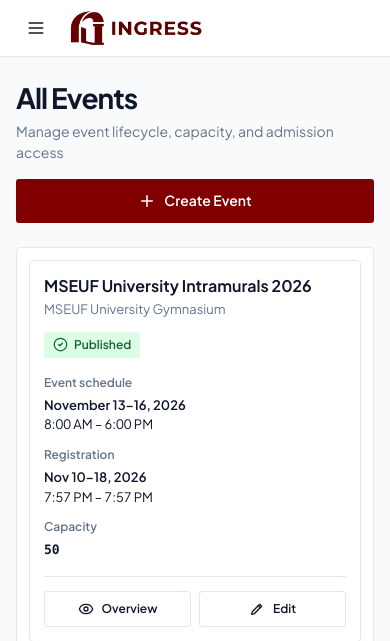
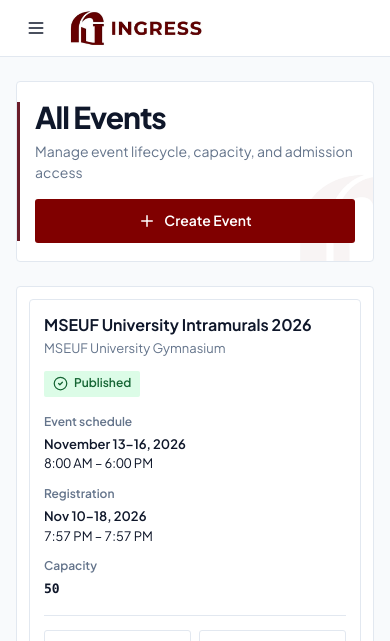
Before and after one commit to lucifron28/Ingress, a Laravel app: page /organizer/events in a window 390 px wide. Shown: the top 641 px of the page. Run offline with Laravel 12, Linux system fonts and the light colour scheme; a user stored in the database is signed in; data comes from the database, SQL or seed files in the repository; data that the repository does not hold is empty; style sheets or scripts are compiled from the project's sources; parts of the project's set-up code (start-up, migrations or seed data) failed here and were passed over.

Commit message:
feat(web): add editorial page headers and refine sidebar branding

```diff
--- a/api/resources/css/app.css
+++ b/api/resources/css/app.css
@@ -293,6 +293,10 @@ a {
     object-fit: contain;
 }
 
+.app-sidebar .app-sidebar__logo--symbol {
+    display: none;
+}
+
 .app-sidebar__control {
     display: inline-grid;
     width: 34px;
@@ -344,9 +348,14 @@ a {
 }
 
 .app-sidebar__link.is-active {
-    color: var(--mseuf-maroon);
-    background: #fdf2f2;
+    color: #ffffff;
+    background: var(--mseuf-maroon);
     font-weight: 600;
+}
+
+.app-sidebar__link.is-active:hover {
+    color: #ffffff;
+    background: var(--mseuf-maroon-dark);
 }
 
 .app-sidebar__link-label,
@@ -784,16 +793,57 @@ tbody tr:hover > th[scope='row'] {
     margin-bottom: 28px;
 }
 
+.page-header--editorial {
+    position: relative;
+    isolation: isolate;
+    min-height: 140px;
+    align-items: center;
+    padding: 24px 28px;
+    overflow: hidden;
+    background: var(--surface-white);
+    border: 1px solid var(--neutral-border);
+    border-radius: var(--radius-panel);
+}
+
+.page-header--editorial::before {
+    position: absolute;
+    z-index: 1;
+    inset-block: 24px;
+    left: 0;
+    width: 3px;
+    background: var(--muted-burgundy);
+    content: '';
+}
+
+.page-header__watermark {
+    position: absolute;
+    z-index: 0;
+    top: 50%;
+    right: -26px;
+    width: 205px;
+    height: 205px;
+    object-fit: contain;
+    opacity: 0.06;
+    transform: translateY(-50%);
+    pointer-events: none;
+    user-select: none;
+}
+
+.page-header--editorial > :not(.page-header__watermark) {
+    position: relative;
+    z-index: 2;
+}
+
 .page-header__copy {
     min-width: 0;
 }
 
 .page-header__title {
     color: var(--neutral-dark);
-    font-size: clamp(28px, 2vw, 30px);
-    font-weight: 700;
+    font-size: clamp(34px, 2.4vw, 36px);
+    font-weight: 750;
     letter-spacing: -0.035em;
-    line-height: 1.2;
+    line-height: 1.15;
 }
 
 .page-header__subtitle {
@@ -804,6 +854,11 @@ tbody tr:hover > th[scope='row'] {
 
 .page-header__actions {
     flex: 0 0 auto;
+}
+
+.page-header--editorial .page-header__actions {
+    position: relative;
+    z-index: 2;
 }
 
 .dashboard-stats-section {
@@ -2352,6 +2407,34 @@ tbody tr:hover > th[scope='row'] {
         margin-bottom: 24px;
     }
 
+    .page-header--editorial {
+        min-height: 0;
+        align-items: flex-start;
+        padding: 20px;
+    }
+
+    .page-header--editorial::before {
+        inset-block: 20px;
+    }
+
+    .page-header--editorial .page-header__actions {
+        width: 100%;
+    }
+
+    .page-header--editorial .page-header__actions .button,
+    .page-header--editorial .page-header__actions .btn {
+        width: 100%;
+    }
+
+    .page-header__watermark {
+        top: auto;
+        right: -30px;
+        bottom: -38px;
+        width: 145px;
+        height: 145px;
+        transform: none;
+    }
+
     .page-header__actions .button {
         width: 100%;
     }
@@ -2600,6 +2683,22 @@ tbody tr:hover > th[scope='row'] {
 }
 
 @media (max-width: 480px) {
+    .page-header--editorial {
+        padding: 18px;
+    }
+
+    .page-header__title {
+        font-size: 30px;
+    }
+
+    .page-header__watermark {
+        right: -44px;
+        bottom: -32px;
+        width: 124px;
+        height: 124px;
+        opacity: 0.045;
+    }
+
     .dashboard-stats-grid {
         grid-template-columns: repeat(auto-fit, minmax(min(100%, 144px), 1fr));
         gap: 12px;
--- /dev/null
+++ b/api/resources/views/components/page-header-watermark.blade.php
@@ -0,0 +1,9 @@
+<img
+    class="page-header__watermark"
+    src="{{ asset('images/ingress-gateway-symbol.png') }}"
+    alt=""
+    aria-hidden="true"
+    width="220"
+    height="220"
+    decoding="async"
+>
--- a/api/resources/views/components/page-header.blade.php
+++ b/api/resources/views/components/page-header.blade.php
@@ -1,6 +1,7 @@
 @props(['title', 'subtitle' => null])
 
-<header class="page-header">
+<header class="page-header page-header--editorial">
+    <x-page-header-watermark />
     <div class="page-header__copy">
         <h1 class="page-header__title">{{ $title }}</h1>
         @if ($subtitle)
--- a/api/resources/views/organizer/attendance.blade.php
+++ b/api/resources/views/organizer/attendance.blade.php
@@ -1,7 +1,8 @@
 @extends('layouts.app')
 
 @section('content')
-<header class="page-header attendance-page-header">
+<header class="page-header page-header--editorial attendance-page-header">
+    <x-page-header-watermark />
         <div>
             <div class="attendance-page-header__title-row">
                 <h1 class="page-header__title">Event Attendance</h1>
--- a/api/resources/views/organizer/events/show.blade.php
+++ b/api/resources/views/organizer/events/show.blade.php
@@ -6,7 +6,8 @@
         {{ $errors->first('event') ?: ($errors->first('registration') ?: ($errors->first('transfer') ?: ($errors->first('node_id') ?: $errors->first('receipt')))) }}
     </div>
 @endif
-<header id="event-overview" class="event-detail-header" tabindex="-1">
+<header id="event-overview" class="page-header page-header--editorial event-detail-header" tabindex="-1">
+    <x-page-header-watermark />
     <div class="event-detail-header__top">
         <div class="event-detail-header__identity">
             <div class="event-detail-header__title-row">
```
